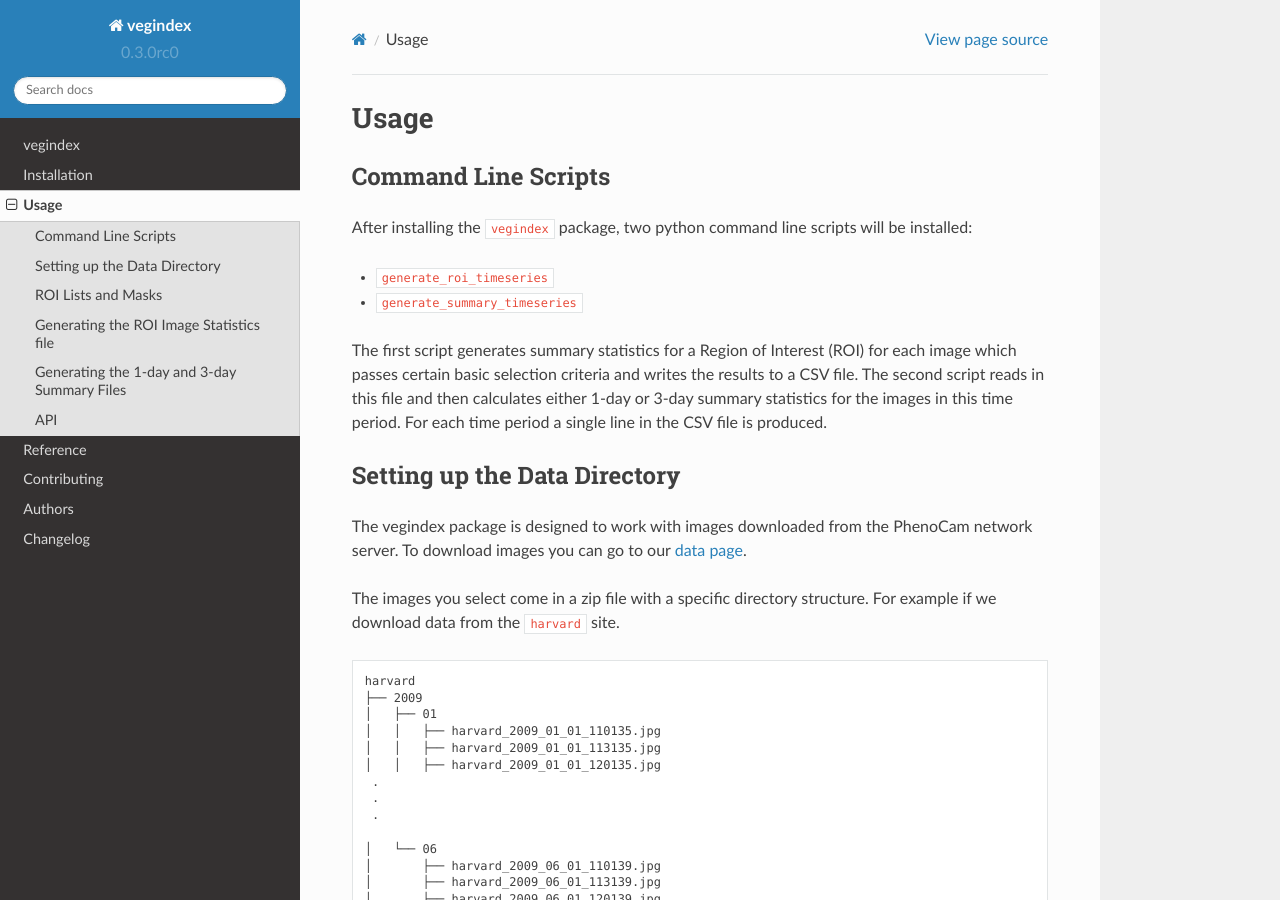
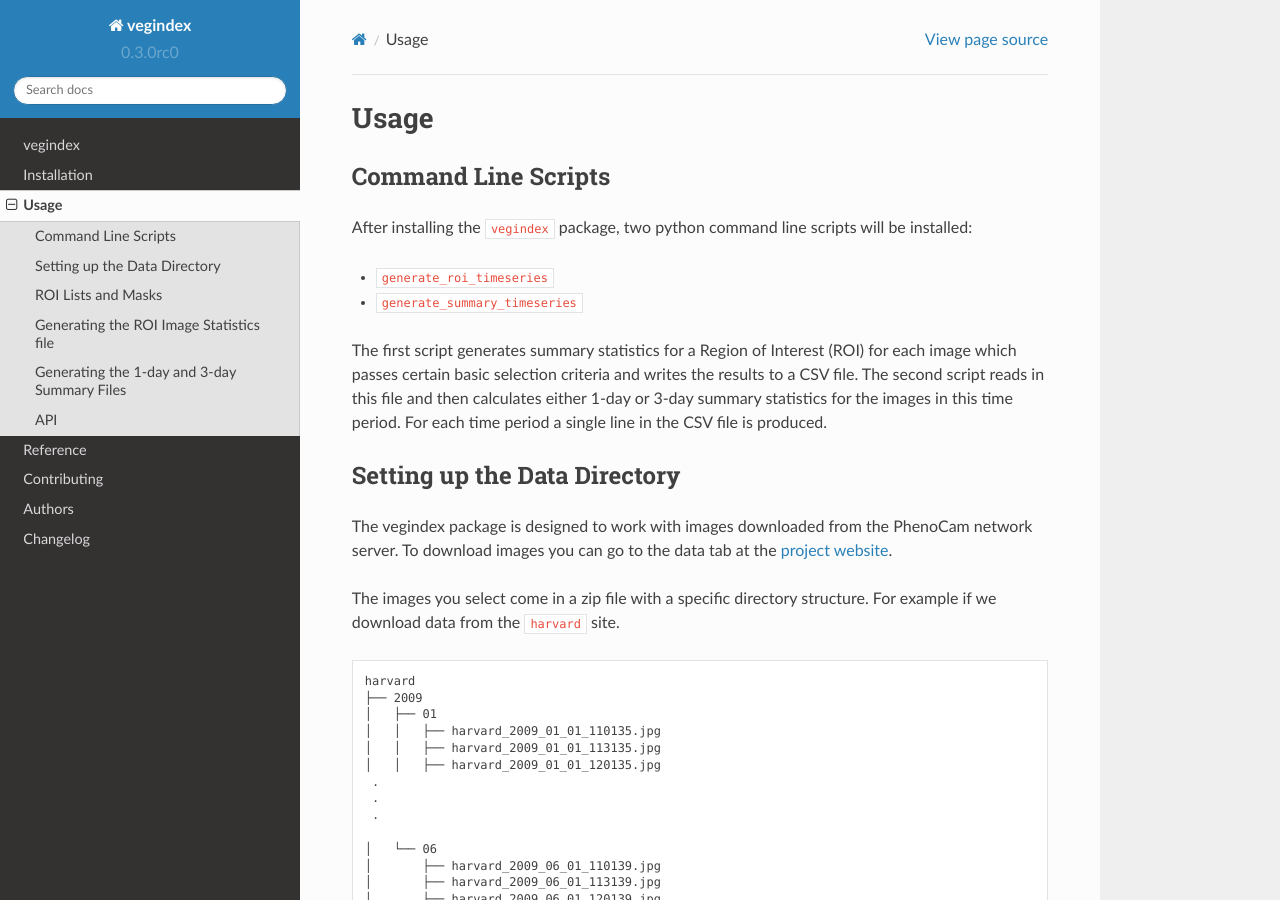
Before and after one commit to tmilliman/python-vegindex, a Sphinx documentation site: the page built from docs/usage.rst, in a window 1280 px wide and 900 px high. Built offline with Sphinx 7.4.7 and the Read the Docs theme 2.0.0, drawn with Linux system fonts in a browser that asks for light colours.

Commit message:
cleanup for 0.3.0rc1

```diff
--- a/README.rst
+++ b/README.rst
@@ -94,4 +94,4 @@ If the above command does not work you can try:
 
 
 The latest version of the documentation can be found at
-`readthedocs.io <https://python-vegindex.readthedocs.io/>`_
+`readthedocs.io <https://python-vegindex.readthedocs.io/en/latest/>`_
--- a/docs/usage.rst
+++ b/docs/usage.rst
@@ -23,8 +23,8 @@ Setting up the Data Directory
 -----------------------------
 
 The vegindex package is designed to work with images downloaded from
-the PhenoCam network server.  To download images you can go to our
-`data page <https://phenocam.sr.unh.edu/webcam/network/download/>`_.
+the PhenoCam network server.  To download images you can go to the
+data tab at the `project website <https://phenocam.sr.unh.edu/webcam/>`_.
 
 The images you select come in a zip file with a specific directory
 structure.  For example if we download data from the ``harvard`` site.
--- a/setup.py
+++ b/setup.py
@@ -24,7 +24,7 @@ def read(*names, **kwargs):
 
 setup(
     name='vegindex',
-    version='0.3.0rc0',
+    version='0.3.0rc1',
     license='MIT',
     description='Python tools for generating vegetation index timeseries from PhenoCam images.',
     long_description='%s\n%s' % (
```
